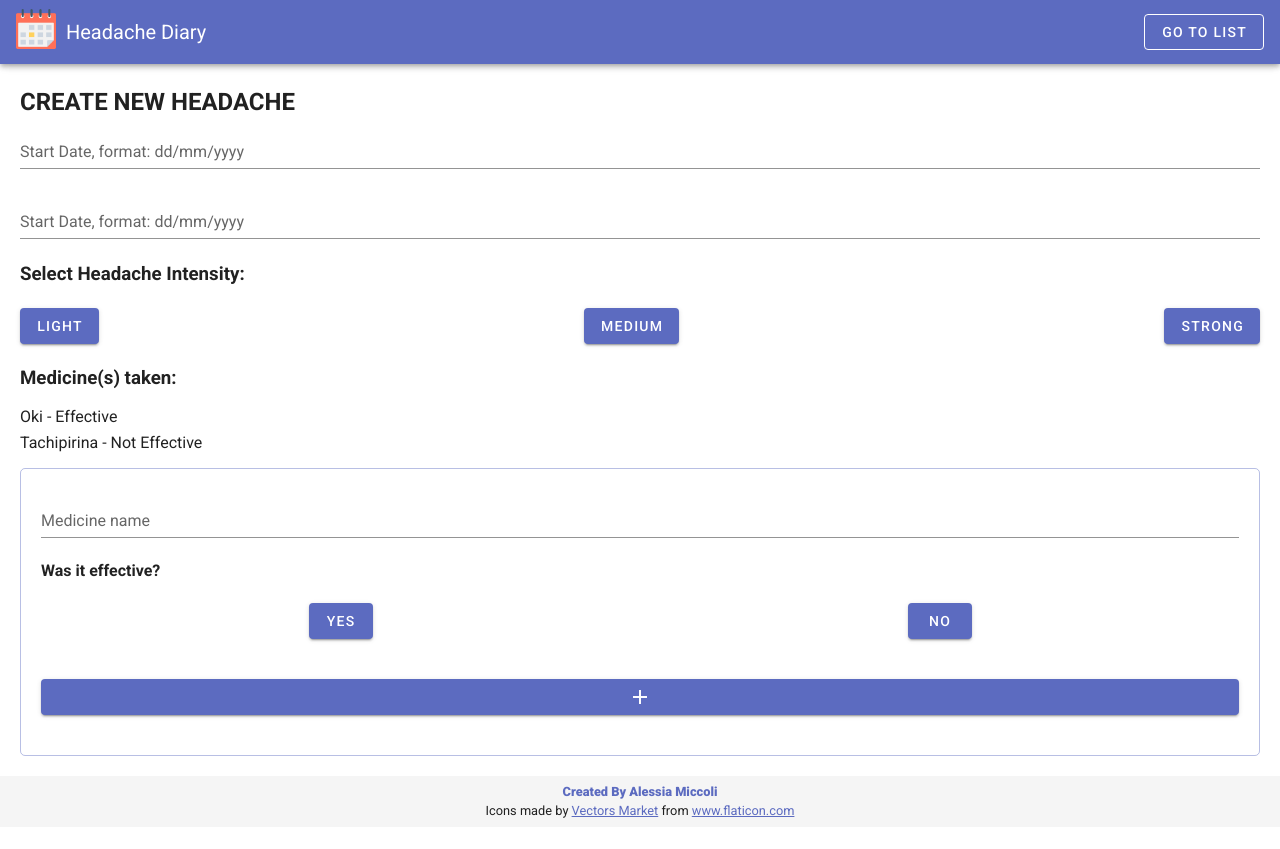
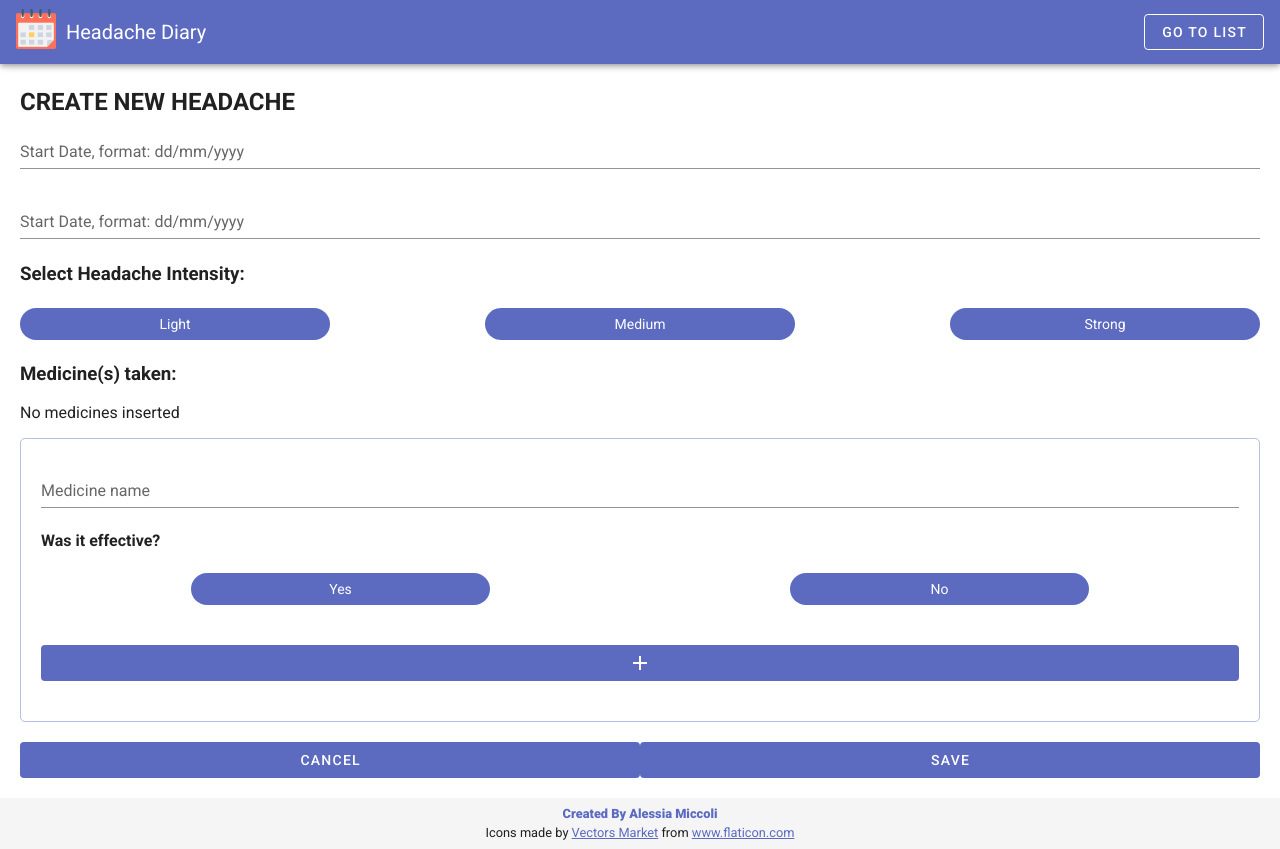
Before and after one commit to alessia-miccoli/headacheDiaryVue, a Vue app: page /#/new-headache in a window 1280 px wide. Before the commit the page ends 827 px from the top, so only its background shows below. Built offline with nearby package versions, Linux system fonts and the light colour scheme.

Commit message:
allow medicineList to display medicine passed from NewHeadacheForm

```diff
--- a/src/components/MedicineList.vue
+++ b/src/components/MedicineList.vue
@@ -1,13 +1,24 @@
 <template>
   <div>
-    <p>Oki - Effective</p>
-    <p>Tachipirina - Not Effective</p>
+    <p v-if="medicines.length === 0">No medicines inserted</p>
+    <p class="d-flex align-center justify-space-between"
+    :key="medicine.name"
+    v-for="medicine in medicines">
+      {{medicine.name}} - {{medicine.isEffective? 'effective' : 'not effective'}}
+      <span>
+        <v-btn depressed x-small fab color="primary"><v-icon>mdi-pencil</v-icon></v-btn>
+        <v-btn depressed x-small fab color="primary"><v-icon>mdi-delete</v-icon></v-btn>
+      </span>
+    </p>
   </div>
 </template>
 
 <script>
 export default {
-  name: 'medicine-list'
+  name: 'medicine-list',
+  props: [
+    'medicines'
+  ]
 }
 </script>
 
@@ -16,4 +27,8 @@ export default {
     line-height: 10px;
   }
 
+  .v-btn + .v-btn{
+    margin-left: 20px;
+  }
+
 </style>
--- a/src/views/HeadachesList.vue
+++ b/src/views/HeadachesList.vue
@@ -8,18 +8,18 @@
           <th>Medicines</th>
         </tr>
         <tr v-bind:key="headache.startDate" v-for="headache in headaches">
-          <td>{{headache.startDate}}</td>
-          <td>{{headache.endDate}}</td>
+          <td><div class="col">{{headache.startDate}}</div></td>
+          <td><div class="col">{{headache.endDate}}</div></td>
           <td class="d-flex flex-column">
             <div class="d-flex medicine-row" v-bind:key="medicine.name" v-for="medicine in headache.medicines">
-              <div>{{medicine.name}}</div>
-              <div>{{medicine.effective ? 'Effective' : 'Not Effective'}}</div>
+              <div class="col">{{medicine.name}}</div>
+              <div class="col">{{medicine.effective ? 'Effective' : 'Not Effective'}}</div>
             </div>
           </td>
         </tr>
       </table>
       <div class="d-flex align-center justify-center button-container">
-        <v-btn color="primary">Download Data</v-btn>
+        <v-btn depressed color="primary">Download Data</v-btn>
       </div>
     </div>
   </v-content>
@@ -46,15 +46,18 @@ export default {
 
 .medicine-row div{
   padding: 5px 20px;
-  width: 100%;
   border-bottom: 1px solid rgba(128, 128, 128, 0.199);
   text-align: center;
+}
+
+.col{
+  background-color: rgba(128, 128, 128, 0.185);
+  height: 100%;
 }
 
 
 tr, td{
   text-align: center;
-  border: 1px solid rgba(128, 128, 128, 0.199);
 }
 
 .table-header{
--- a/src/views/NewHeadacheForm.vue
+++ b/src/views/NewHeadacheForm.vue
@@ -13,13 +13,13 @@
         required
       ></v-text-field>
       <h3>Select Headache Intensity:</h3>
-      <div class="d-flex align-center justify-space-between btns-container">
-        <v-btn color="primary">Light</v-btn>
-        <v-btn color="primary">Medium</v-btn>
-        <v-btn color="primary">Strong</v-btn>
+      <div class="d-flex align-center justify-space-between chips-container">
+        <v-chip color="primary">Light</v-chip>
+        <v-chip color="primary">Medium</v-chip>
+        <v-chip color="primary">Strong</v-chip>
       </div>
       <h3>Medicine(s) taken:</h3>
-      <MedicineList/>
+      <MedicineList :medicines="medicines"/>
       <div class="medicine-container">
         <div>
           <v-text-field
@@ -28,14 +28,18 @@
             required
           ></v-text-field>
           <h4>Was it effective?</h4>
-          <div class="d-flex align-center justify-space-around btns-container">
-            <v-btn color="primary">Yes</v-btn>
-            <v-btn color="primary">No</v-btn>
+          <div class="d-flex align-center justify-space-around chips-container">
+            <v-chip color="primary">Yes</v-chip>
+            <v-chip color="primary">No</v-chip>
           </div>
         </div>
-        <div class="d-flex align-items-center justify-content-center btns-container">
-          <v-btn class="w-100" color="primary"><v-icon>mdi-plus</v-icon></v-btn>
+        <div class="d-flex align-center justify-center chips-container">
+          <v-btn depressed class="w-100" color="primary"><v-icon>mdi-plus</v-icon></v-btn>
         </div>
+      </div>
+      <div class="d-flex align-center justify-space-around top-margin">
+        <v-btn depressed color="primary" class="half">Cancel</v-btn>
+        <v-btn depressed color="primary" class="half">Save</v-btn>
       </div>
     </div>
   </v-content>
@@ -52,7 +56,22 @@ export default {
   data: ()=> ({
     startDate: '',
     endDate: '',
-    medicineName: ''
+    medicineName: '',
+    isEffective: false,
+    medicines: [
+    // {
+    //   'name' : 'oki',
+    //   'isEffective': true
+    // },
+    // {
+    //   'name' : 'tachipirina',
+    //   'isEffective': false
+    // },
+    // {
+    //   'name' : 'ibuprofene',
+    //   'isEffective': false
+    // }
+    ],
   })
 }
 </script>
@@ -78,8 +97,23 @@ export default {
     border-radius: 5px;
   }
 
-  .btns-container{
+  .chips-container{
     margin-bottom: 20px;
   }
 
+  .half{
+    width: 50%;
+  }
+
+  .top-margin{
+    margin-top: 20px;
+  }
+
+  .v-chip{
+    width: 25%;
+    text-align: center;
+    display: flex;
+    justify-content: center;
+  }
+
 </style>
```
